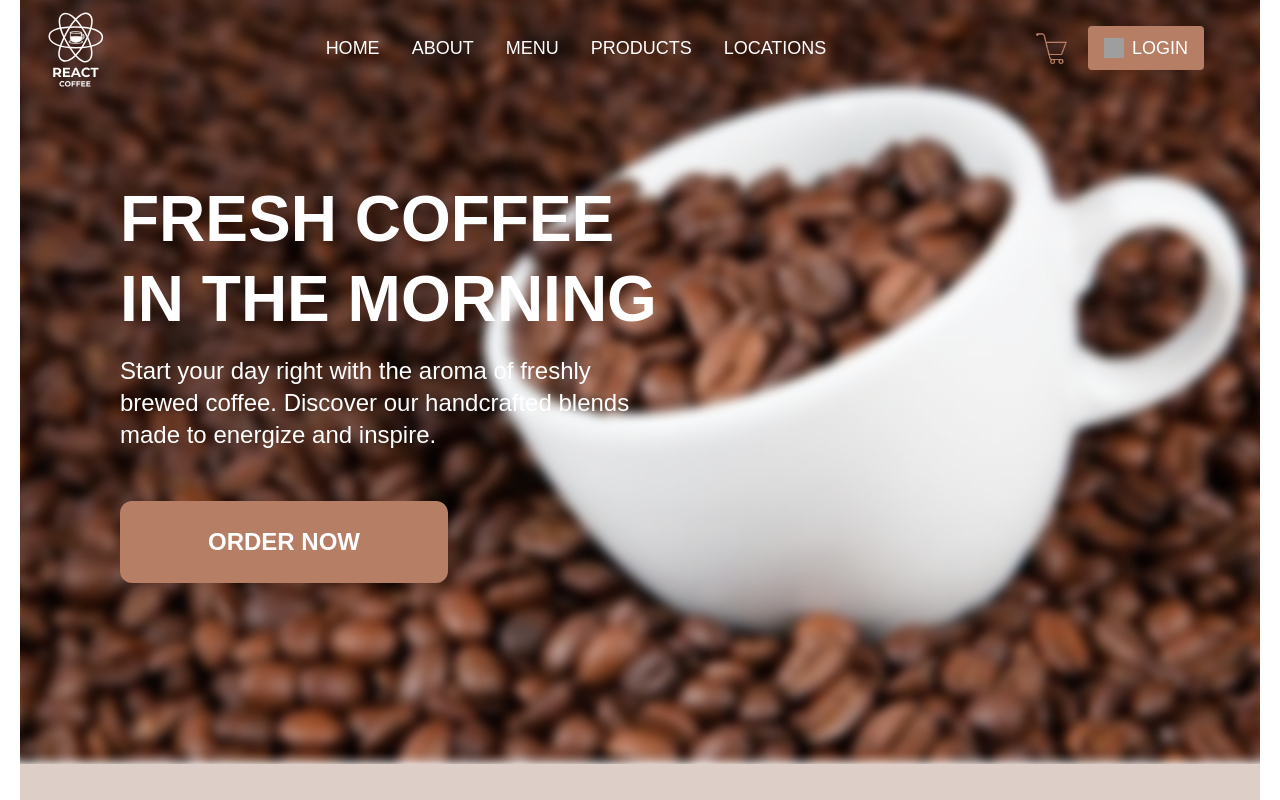
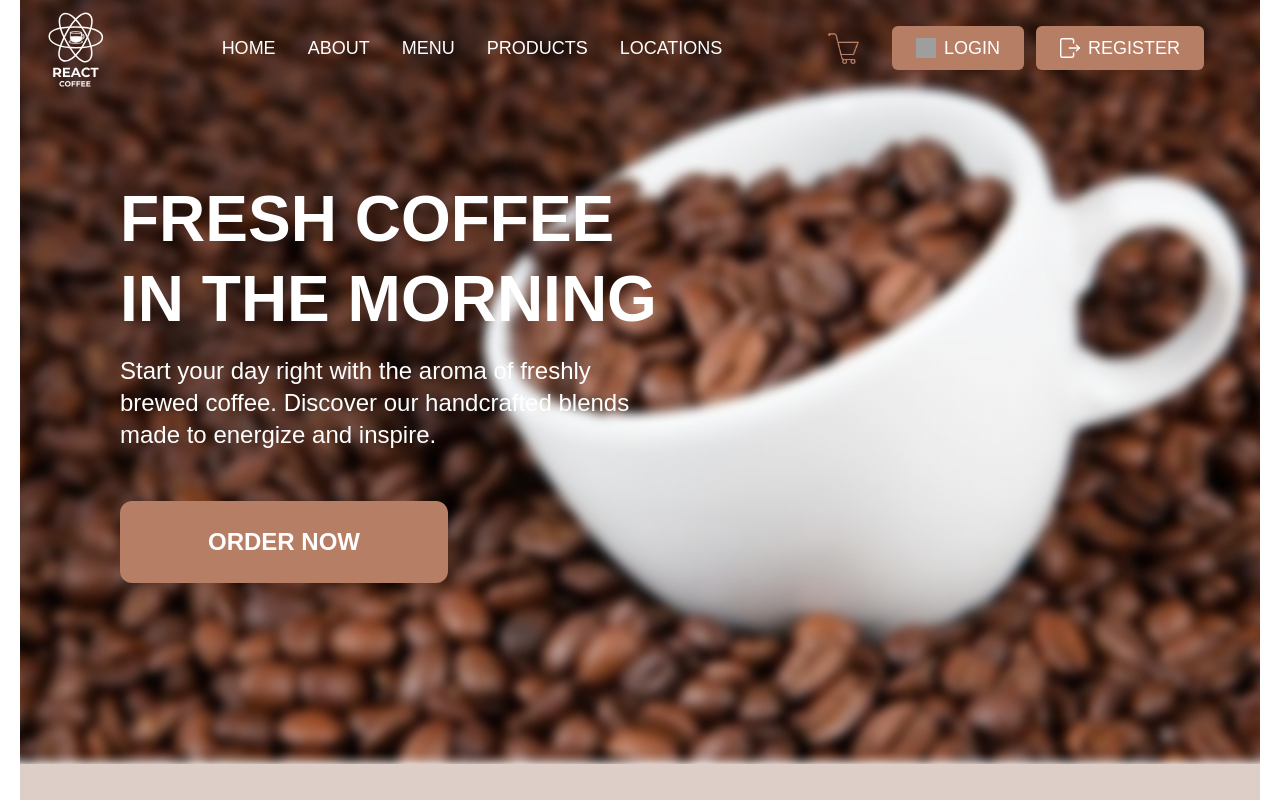
Before and after one commit to yuliyakim01/coffee-shop, a React app: page / in a window 1280 px wide. Shown: the top 800 px of the page. Built offline with nearby package versions, Linux system fonts and the light colour scheme; grey boxes are pictures that could not be loaded; what @commercetools/platform-sdk, @commercetools/sdk-client-v2 would draw is missing.

Commit message:
fix: bug 'registration button should be visible on header'

```diff
--- a/src/components/Header-components/Header.tsx
+++ b/src/components/Header-components/Header.tsx
@@ -11,6 +11,7 @@ import { Link, useLocation } from 'react-router-dom';
 import { getIsAuthorizedFromSessionStorage } from '@/utils/customerUtils';
 import ProfileModal from './ProfileModal';
 import headerBg from '@/assets/footer.png';
+import registerIcon from '@/assets/register-icon.svg';
 
 function Header() {
   const location = useLocation();
@@ -89,13 +90,25 @@ function Header() {
             )}
           </div>
         ) : (
-          <div>
+          <div className="flex ">
             <Link
               to={ROUTES.login}
-              className="uppercase bg-LightTaupe py-2 px-4 rounded text-lg text-white max-[900px]:hidden flex items-center gap-2 hover:bg-gray-200 transition"
+              className="ml-3 group flex items-center justify-center gap-2 w-fit mx-auto uppercase bg-LightTaupe text-white px-6 py-2 rounded-md text-lg font-medium transition-transform duration-500 ease-in-out hidden min-[900px]:flex"
             >
               <img src={loginIcon} alt="Login icon" className="w-5 h-5" />
-              {LABELS.login}
+              <span className="transition-transform duration-500 ease-in-out group-hover:scale-110">
+                {LABELS.login}
+              </span>
+            </Link>
+            <Link
+              to={ROUTES.register}
+              onClick={closeMenu}
+              className="ml-3 group flex items-center justify-center gap-2 w-fit mx-auto uppercase bg-LightTaupe text-white px-6 py-2 rounded-md text-lg font-medium transition-transform duration-500 ease-in-out hidden min-[900px]:flex"
+            >
+              <img src={registerIcon} alt="Register icon" className="w-5 h-5" />
+              <span className="transition-transform duration-500 ease-in-out group-hover:scale-110">
+                {LABELS.register}
+              </span>
             </Link>
           </div>
         )}
@@ -127,10 +140,26 @@ function Header() {
               <div className="mt-8">
                 <Link
                   to={ROUTES.login}
-                  className="block w-fit mx-auto uppercase bg-white text-black px-6 py-2 rounded-md text-lg font-medium hover:bg-gray-200 transition"
-                  onClick={closeMenu}
+                  className="group uppercase bg-LightTaupe px-3 py-1.5 rounded-md text-base text-white flex items-center gap-1.5 transition-all duration-500 ease-in-out hover:scale-[1.03] hover:bg-[#bc8f7a]"
                 >
+                  <img
+                    src={loginIcon}
+                    alt="Login icon"
+                    className="w-4 h-4 transition-opacity duration-500 group-hover:opacity-90"
+                  />
                   {LABELS.login}
+                </Link>
+
+                <Link
+                  to={ROUTES.register}
+                  className="group uppercase bg-LightTaupe px-3 py-1.5 rounded-md text-base text-white flex items-center gap-1.5 transition-all duration-500 ease-in-out hover:scale-[1.03] hover:bg-[#bc8f7a]"
+                >
+                  <img
+                    src={registerIcon}
+                    alt="Register icon"
+                    className="w-4 h-4 transition-opacity duration-500 group-hover:opacity-90"
+                  />
+                  {LABELS.register}
                 </Link>
               </div>
             )}
```
